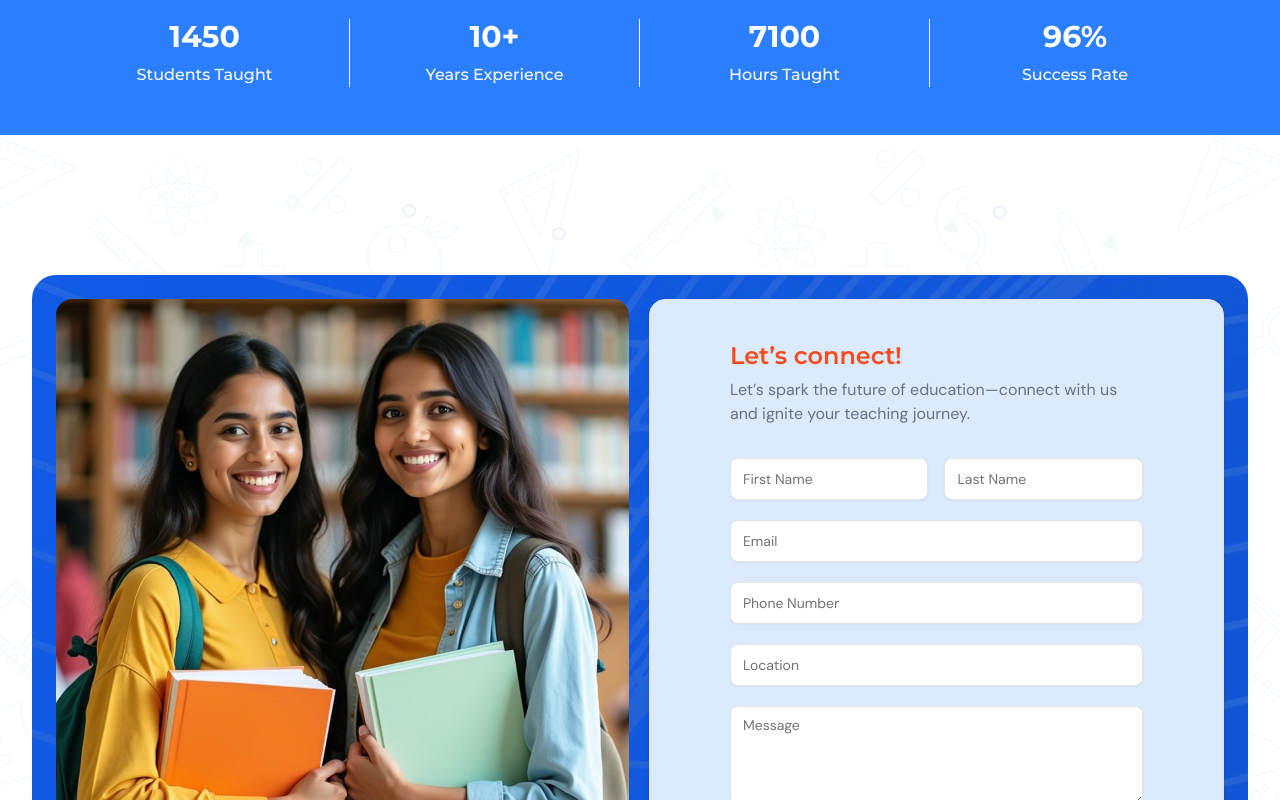
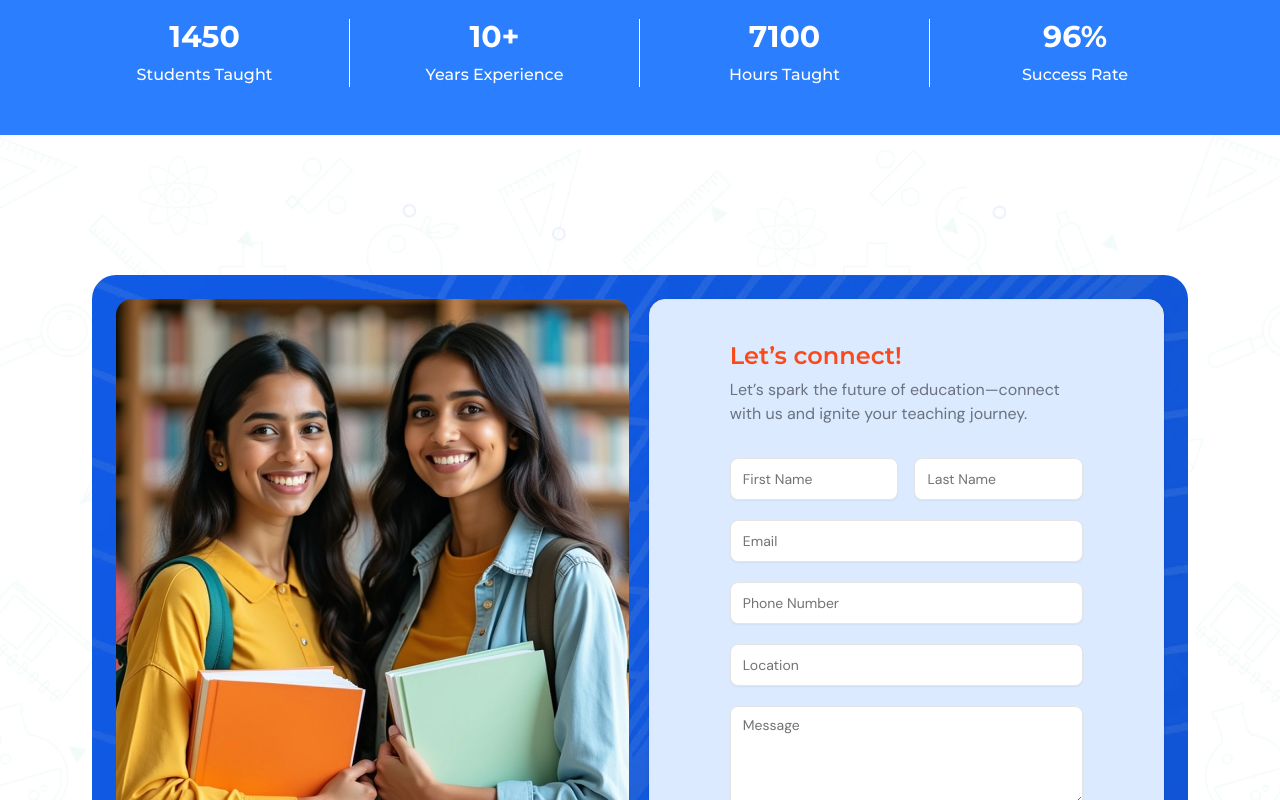
Before and after one commit to Shaik-Arif-SA/travel-api-freelance-portfolio, a Next.js app: page / in a window 1280 px wide. Shown: the part 820-1620 px from the top of the page. Built offline with nearby package versions, Linux system fonts and the light colour scheme.

Commit message:
add id in contact

```diff
--- a/src/components/Sections/Contact.tsx
+++ b/src/components/Sections/Contact.tsx
@@ -6,12 +6,12 @@ export default function Contact() {
   return (
     <div
       id="contact"
-      className="bg-cover bg-center"
+      className="bg-cover py-10 lg:px-8 lg:py-20 bg-center"
       style={{
         backgroundImage: `url('/images/hero/contact_bg2.webp')`
       }}
     >
-      <Sections className="py-10 lg:px-8 lg:py-20">
+      <Sections className="">
         <div
           className="mt-15 flex flex-col gap-5 rounded-3xl p-2 lg:flex-row lg:p-6"
           style={{
```
